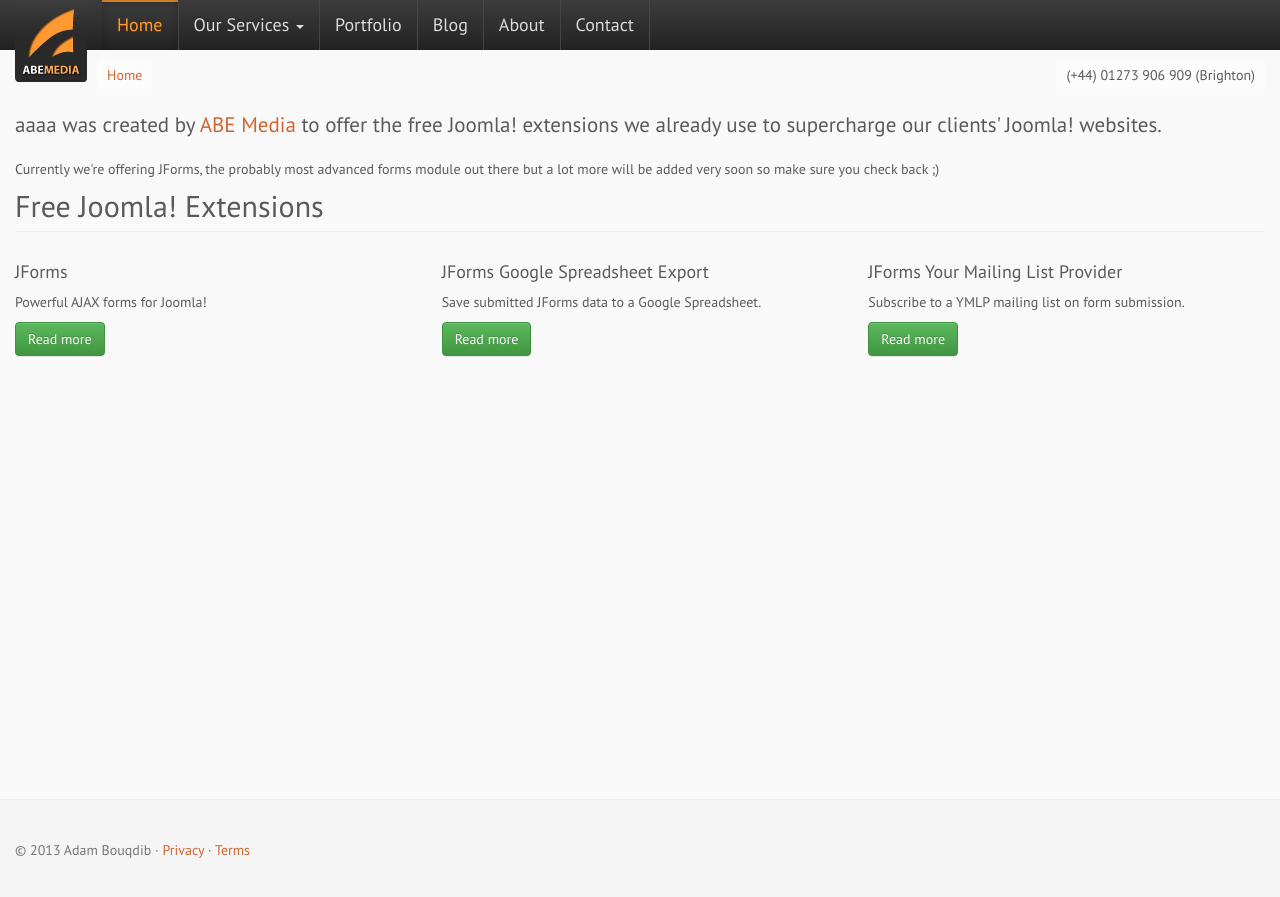
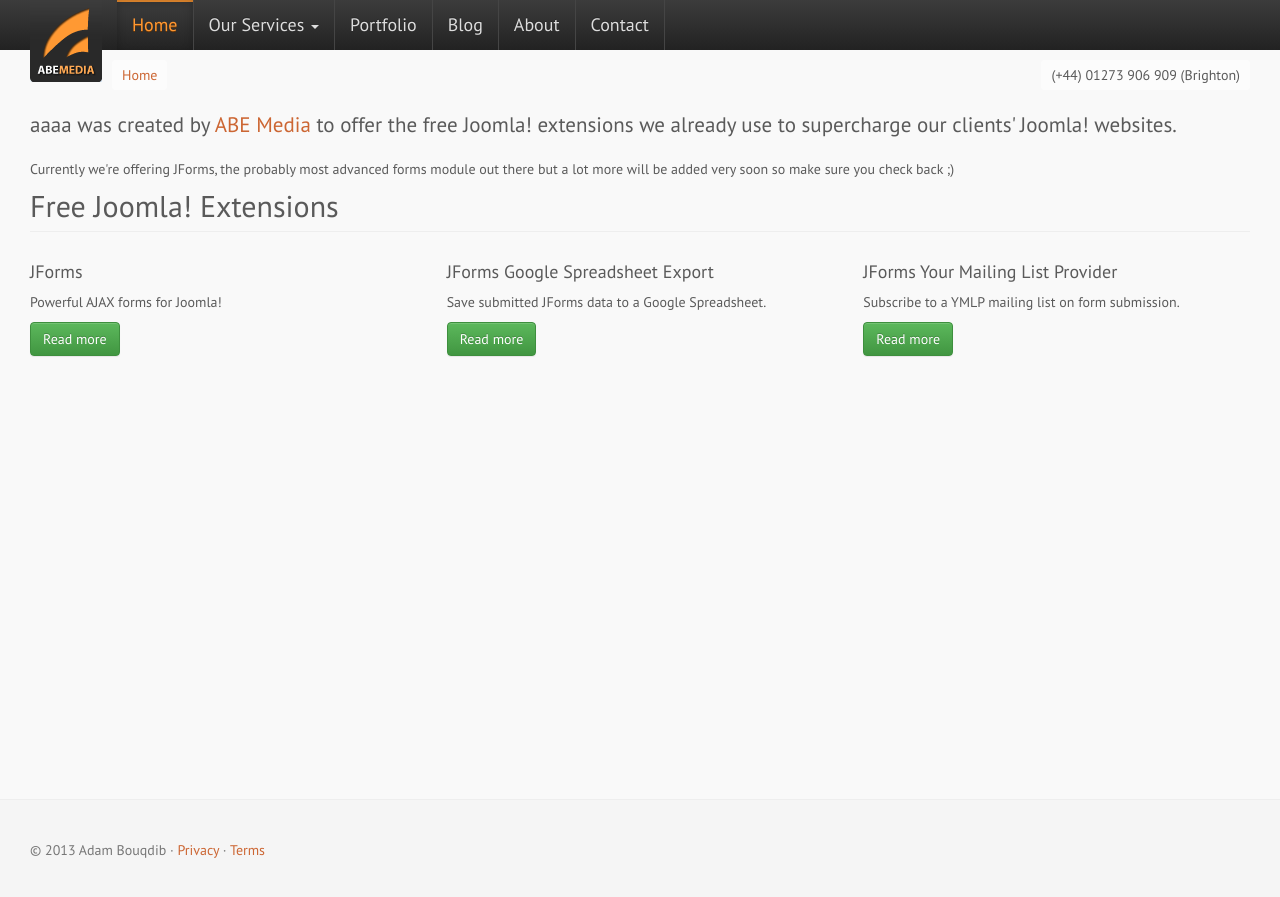
Before and after one commit to abemedia/abemedia.github.io, a Jekyll site: the page built from index.html, in a window 1280 px wide. Shown: the top 897 px of the page. Built offline with Jekyll 4.4.1, drawn with Linux system fonts in a browser that asks for light colours; nearby versions of some CDN libraries.

Commit message:
Update style.css

```diff
--- a/css/style.css
+++ b/css/style.css
@@ -32,7 +32,7 @@
 }
 .container {
 	width: 100%;
-	padding: 0 15px;
+	padding: 0 30px;
 }
 /* CUSTOMIZE THE NAVBAR
 -------------------------------------------------- */
@@ -81,7 +81,6 @@
 }
 .navbar-brand {
 	padding: 0 15px;
-	margin: 0 0 -32px 0;
 }
 .navbar-right, .navbar-inverse .navbar-collapse {
 	padding-right: 0;
@@ -111,7 +110,6 @@
 
 /* RESPONSIVE CSS
 -------------------------------------------------- */
-
 @media (min-width: 768px) {
   .navbar-wrapper {
     margin-top: 20px;
@@ -149,6 +147,8 @@
 	bottom:0;
 }
 
+/* Box List
+-------------------------------------------------- */
 .box-list {
 	list-style: none;
 	padding: 0;
```
